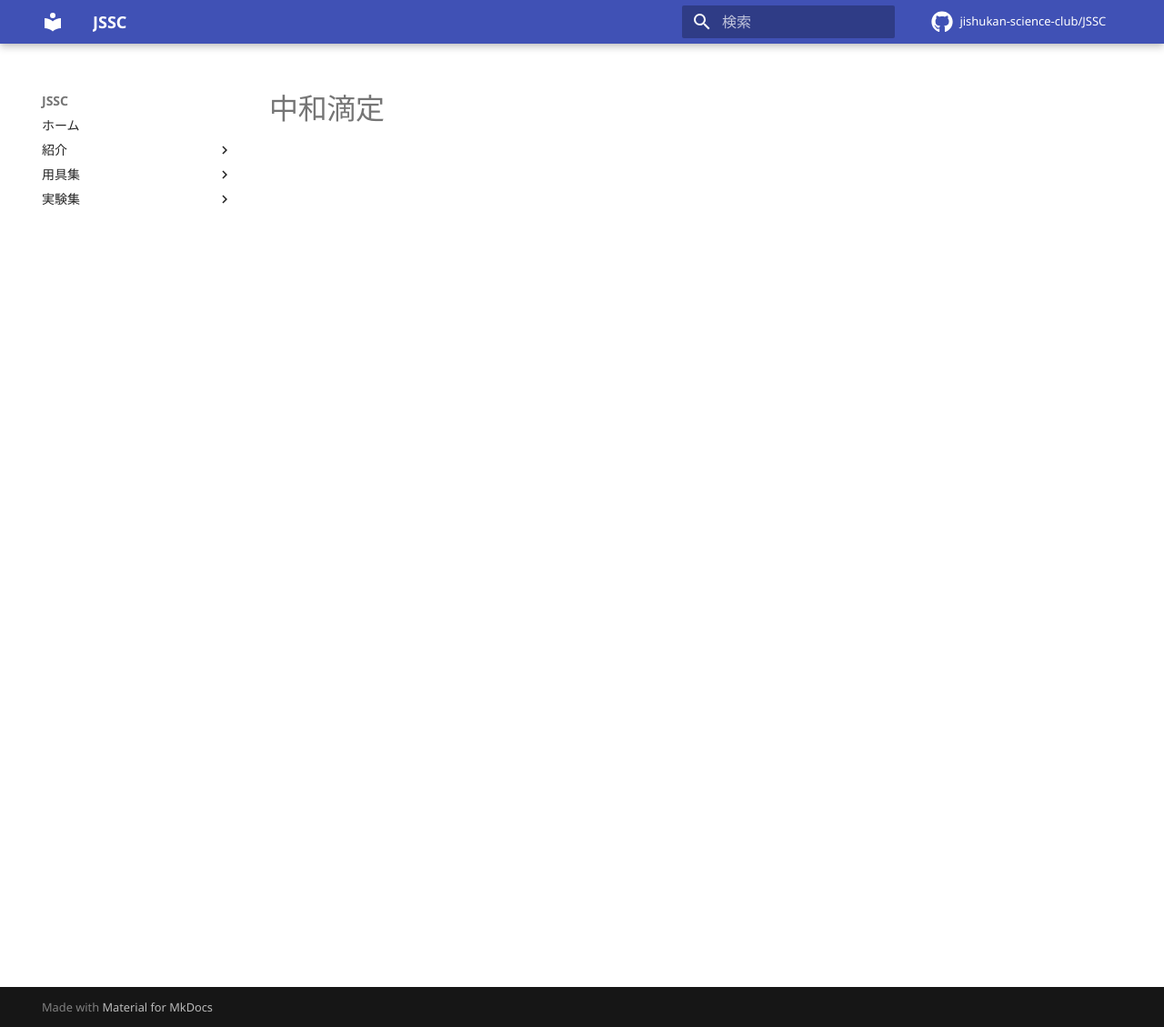
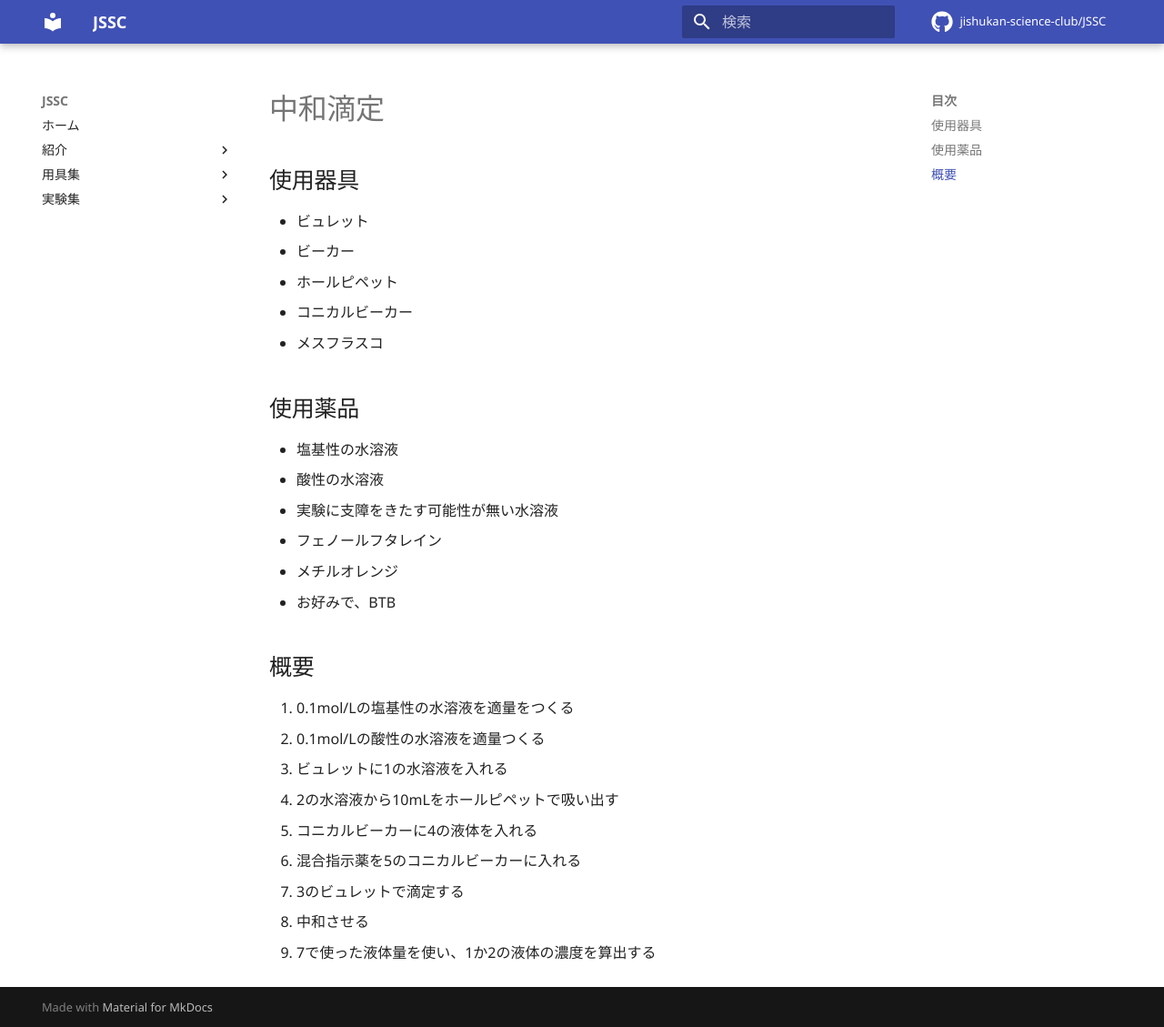
Before and after one commit to jishukan-science-club/index, an MkDocs documentation site: the page built from docs/lab/neut.md, in a window 1280 px wide and 1129 px high. Shown: the whole window at 91% size. Built offline with MkDocs 1.6.1 and Material for MkDocs 9.7.7, drawn with Linux system fonts in a browser that asks for light colours; comment, search, counter and statistics services are not loaded.

Commit message:
[Add]: 中和滴定概要
ちゃんとした内容？
知るか
自分で探せ

```diff
--- a/docs/lab/neut.md
+++ b/docs/lab/neut.md
@@ -1 +1,27 @@
 # 中和滴定
+
+## 使用器具
+- ビュレット
+- ビーカー
+- ホールピペット
+- コニカルビーカー
+- メスフラスコ
+
+## 使用薬品
+- 塩基性の水溶液
+- 酸性の水溶液
+- 実験に支障をきたす可能性が無い水溶液
+- フェノールフタレイン
+- メチルオレンジ
+- お好みで、BTB
+
+## 概要
+1. 0.1mol/Lの塩基性の水溶液を適量をつくる
+2. 0.1mol/Lの酸性の水溶液を適量つくる
+3. ビュレットに1の水溶液を入れる
+4. 2の水溶液から10mLをホールピペットで吸い出す
+5. コニカルビーカーに4の液体を入れる
+6. 混合指示薬を5のコニカルビーカーに入れる
+7. 3のビュレットで滴定する
+8. 中和させる
+9. 7で使った液体量を使い、1か2の液体の濃度を算出する
```
